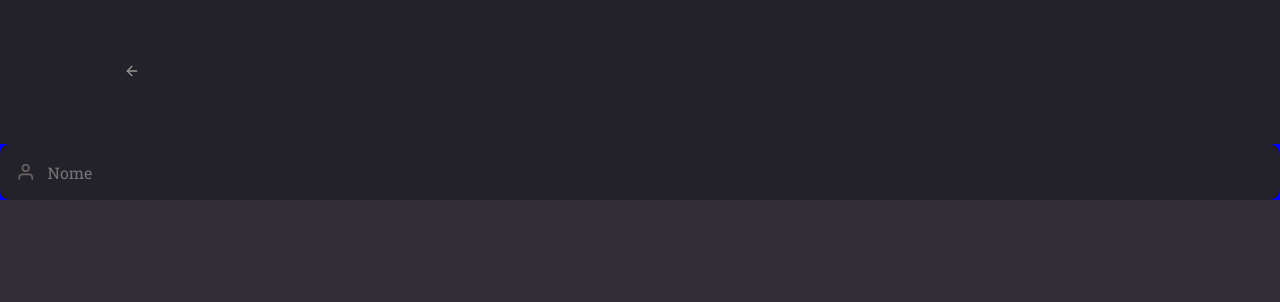
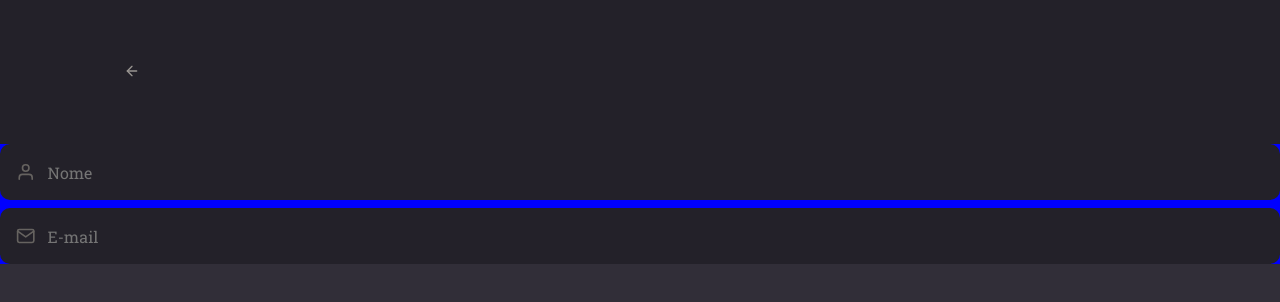
Before and after one commit to MullerHub/Rocketseat-Explorer, a React (Vite) app in the folder Stage0901/RocketNotes/: page / in a window 1280 px wide. Shown: the top 302 px of the page. Built offline with nearby package versions, Linux system fonts and the light colour scheme.

Commit message:
Profile att

```diff
--- a/Stage0901/RocketNotes/src/pages/Profile/index.jsx
+++ b/Stage0901/RocketNotes/src/pages/Profile/index.jsx
@@ -15,6 +15,7 @@ export function Profile() {
 
       <Form>
         <Input placeholder="Nome" type="text" icon={FiUser} />
+        <Input placeholder="E-mail" type="text" icon={FiMail} />
       </Form>
     </Container>
   )
```
